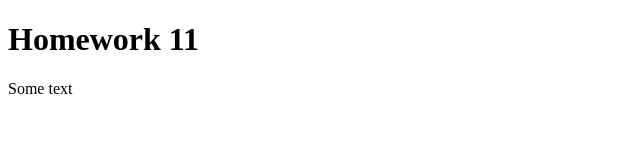
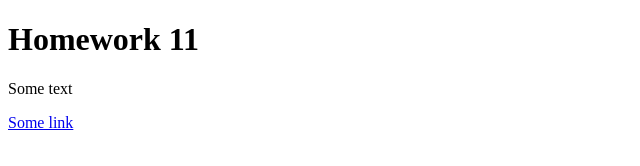
Before and after one commit to ceken13/hillel-front-end-my-repository, a plain HTML site: page dz11/index.html in a window 1280 px wide. Shown: the full height of the page, 0-640 px from the left. Drawn offline with Linux system fonts and the light colour scheme.

Commit message:
add Some link

```diff
--- a/dz11/index.html
+++ b/dz11/index.html
@@ -10,6 +10,7 @@
         <div>
         <h1>Homework 11</h1>
         <p>Some text</p>
+        <a href="#">Some link</a>
         </div>
     </body>
 </html>
```
